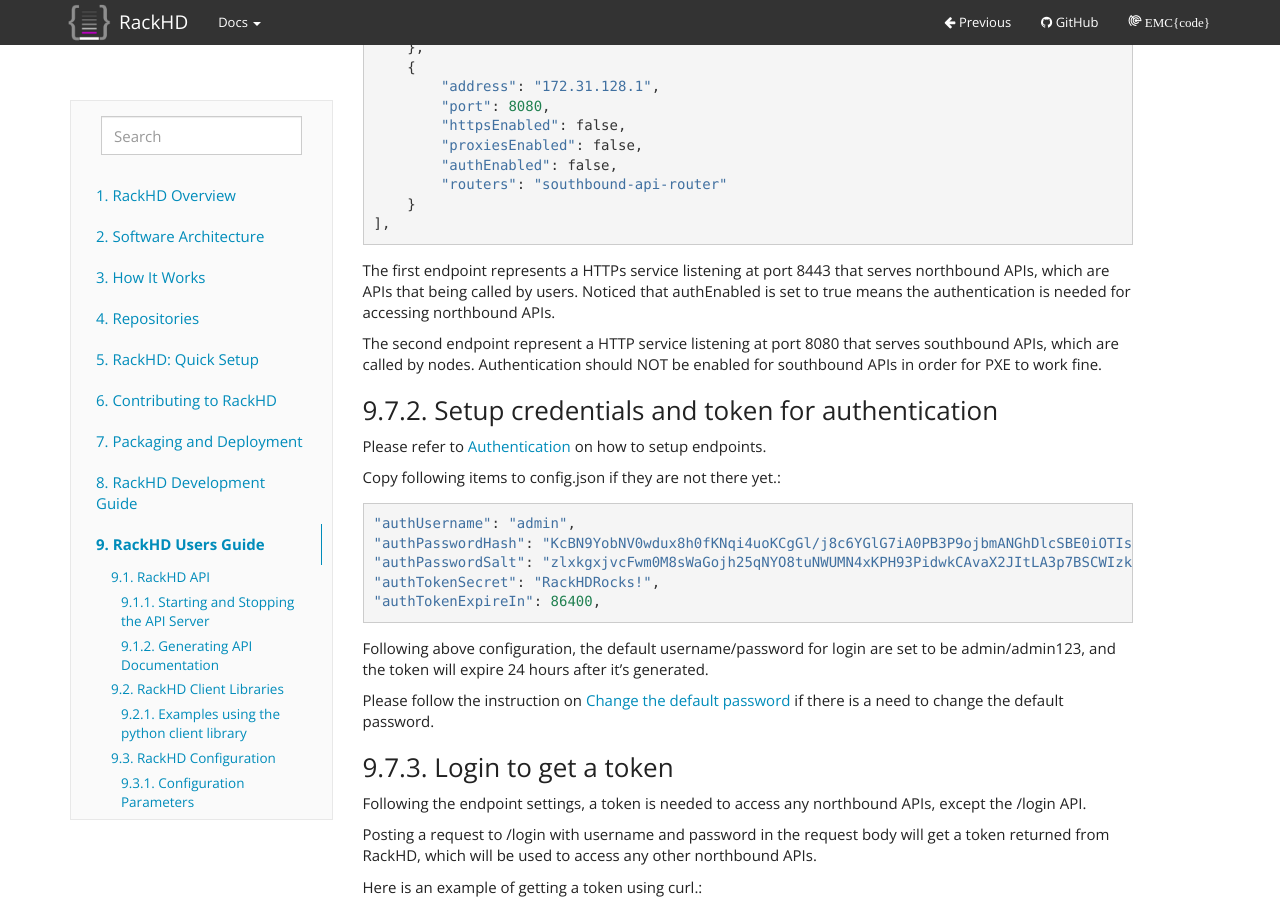
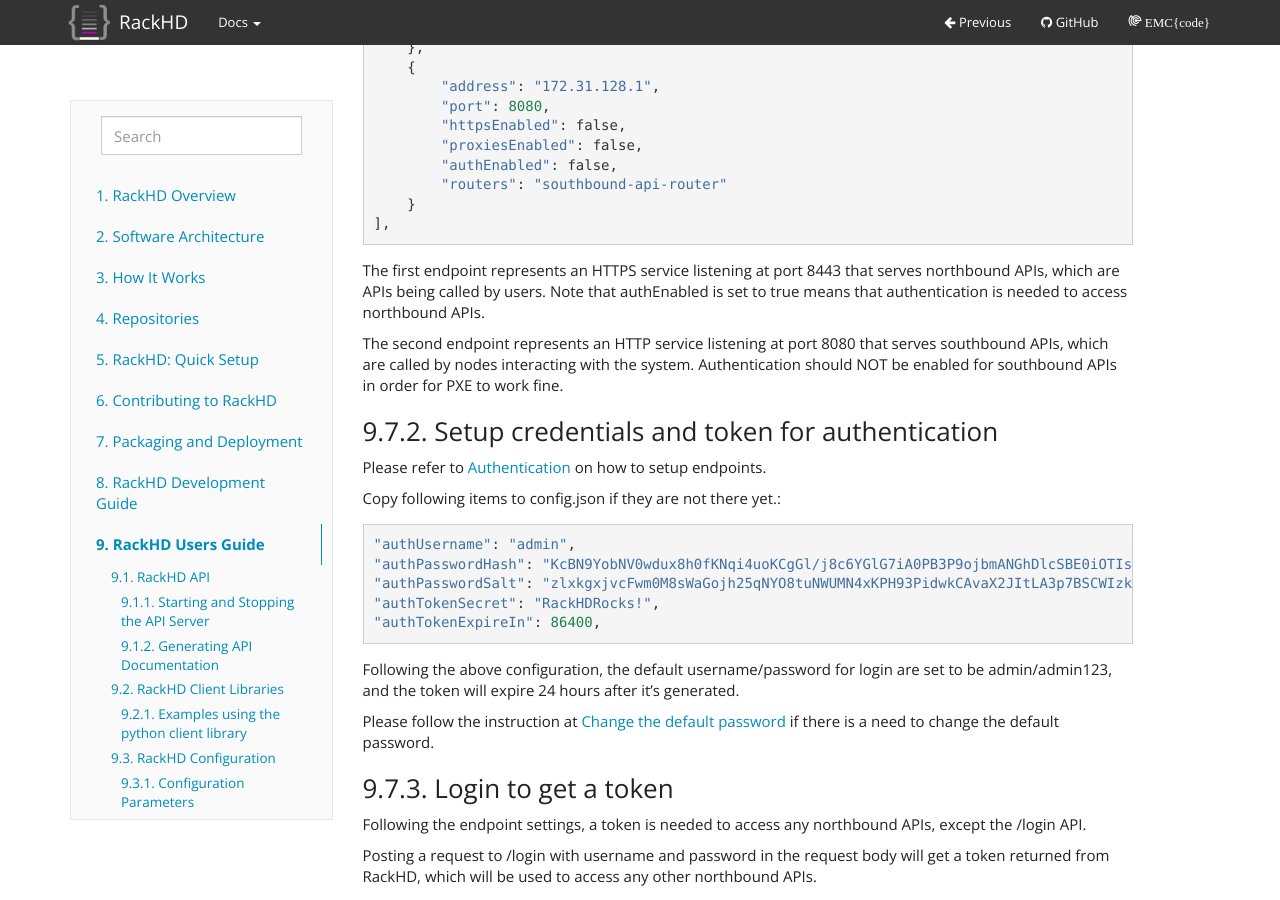
Before and after one commit to RackHD/docs, a Sphinx documentation site: the page built from docs/rackhd/index.rst, in a window 1280 px wide and 900 px high, scrolled down 8971 px. Built offline with Sphinx 7.4.7, drawn with Linux system fonts in a browser that asks for light colours; some of the changed text lies outside the part shown.

Commit message:
Fix grammar errors per github suggestions.

```diff
--- a/docs/rackhd/authentication.rst
+++ b/docs/rackhd/authentication.rst
@@ -32,12 +32,13 @@
         }
     ],
 
-The first endpoint represents a HTTPs service listening at port 8443 that serves northbound APIs, which are
-APIs that being called by users. Noticed that authEnabled is set to true means the authentication is needed
-for accessing northbound APIs.
+The first endpoint represents an HTTPS service listening at port 8443 that serves northbound APIs, which are
+APIs being called by users. Note that authEnabled is set to true means that authentication is needed
+to access northbound APIs.
 
-The second endpoint represent a HTTP service listening at port 8080 that serves southbound APIs, which are
-called by nodes. Authentication should NOT be enabled for southbound APIs in order for PXE to work fine.
+The second endpoint represents an HTTP service listening at port 8080 that serves southbound APIs, which are
+called by nodes interacting with the system. Authentication should NOT be enabled for southbound APIs in
+order for PXE to work fine.
 
 Setup credentials and token for authentication
 ~~~~~~~~~~~~~~~~~~~~~~~~~~~~~~~~~~~~~~~~~~~~~~
@@ -52,10 +53,10 @@
     "authTokenSecret": "RackHDRocks!",
     "authTokenExpireIn": 86400,
 
-Following above configuration, the default username/password for login are set to be admin/admin123,
+Following the above configuration, the default username/password for login are set to be admin/admin123,
 and the token will expire 24 hours after it's generated.
 
-Please follow the instruction on `Change the default password`_ if there is a need to change the
+Please follow the instruction at `Change the default password`_ if there is a need to change the
 default password.
 
 Login to get a token
@@ -144,7 +145,7 @@
         "updatedAt": "2016-02-16T09:07:29.995Z"
     }
 
-A 401 unauthorized response with 'invalid signature' message will be returned if:
+A 401 unauthorized response with a 'invalid signature' message will be returned if:
 
 - Invalid token found in query string, header or request body
 
@@ -158,7 +159,7 @@
         "message": "invalid signature"
     }
 
-A 401 bad request response with 'No auth token' message will be returned if:
+A 401 bad request response with a 'No auth token' message will be returned if:
 
 - Empty token in request body, ie, auth_token="" or authorization=""
 - No auth_token key in query string or request body, or
```
